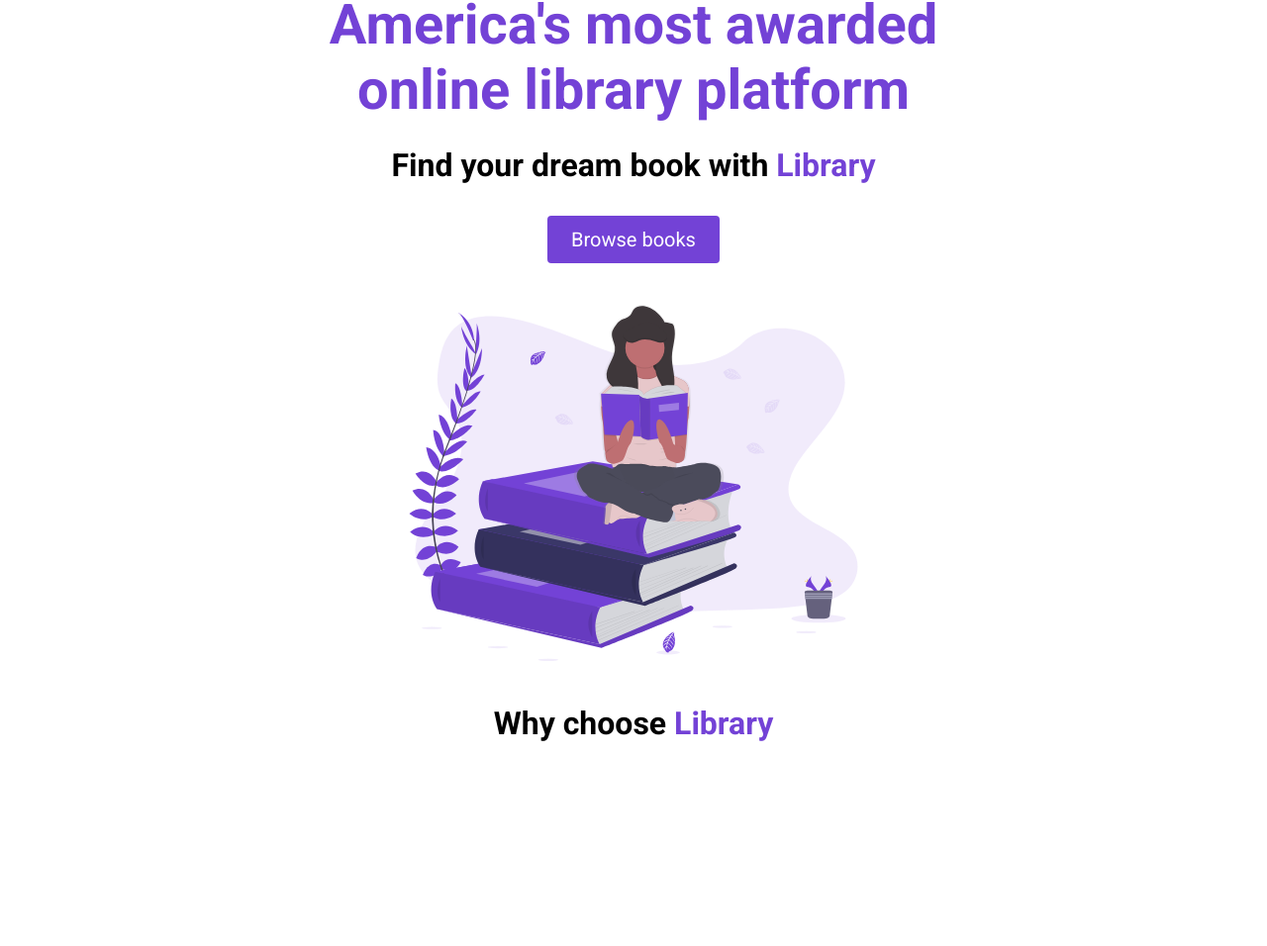
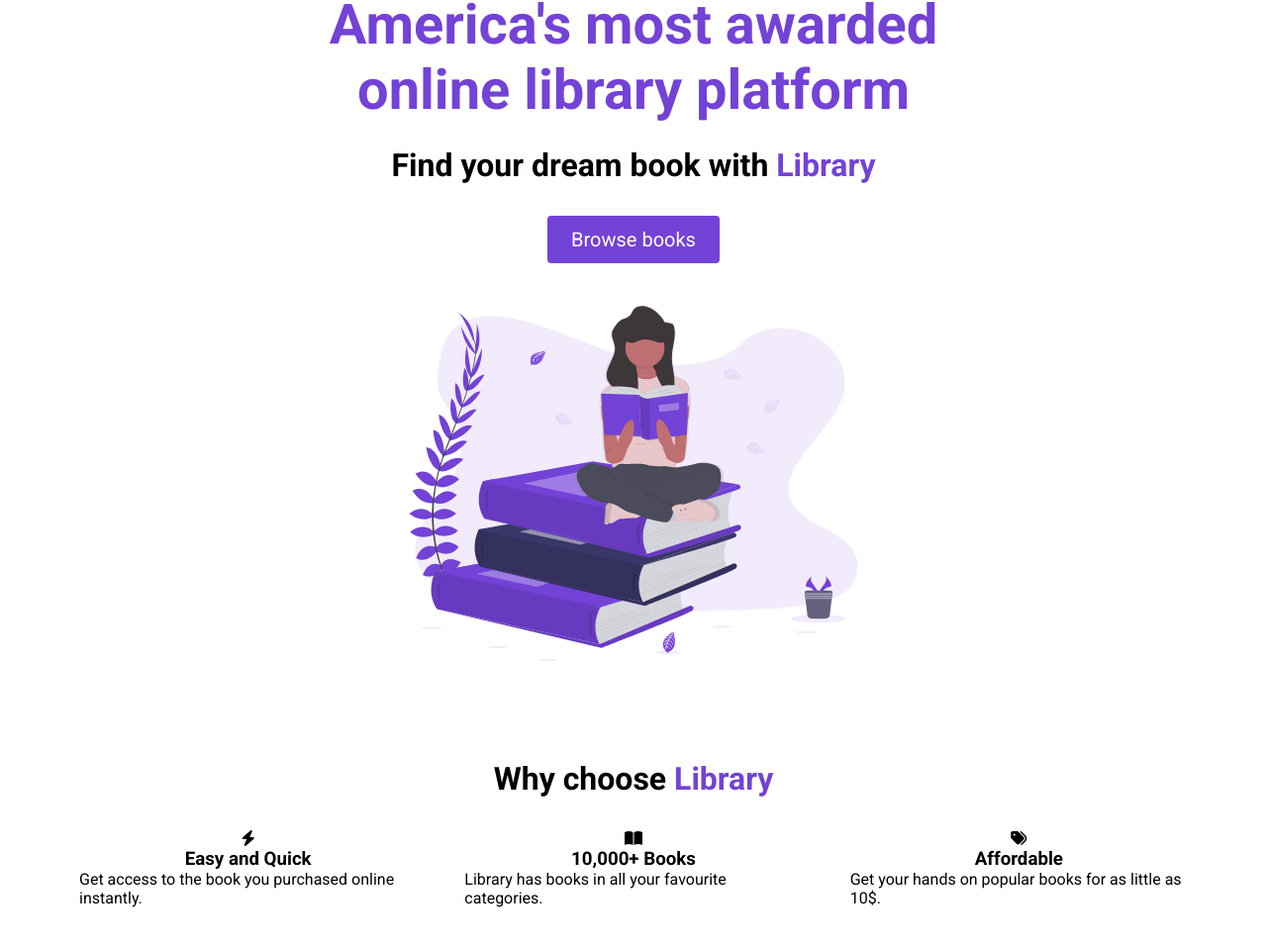
Before and after one commit to HegCoder/Library-Project, a plain HTML site: page index.html in a window 1280 px wide. Shown: the part 88-1044 px from the top of the page at 99% size. Before the commit the page ends 870 px from the top, so only its background shows below. Drawn offline with Linux system fonts and the light colour scheme.

Commit message:
FP-new code

```diff
--- a/index.html
+++ b/index.html
@@ -6,6 +6,7 @@
     <meta name="viewport" content="width=device-width, initial-scale=1.0" />
     <title>Library</title>
     <link rel="stylesheet" href="style.css" />
+    <script src="https://kit.fontawesome.com/c8e4d183c2.js" crossorigin="anonymous "></script>
   </head>
 
   <body>
@@ -41,8 +42,43 @@
                     <h2 class="section__title">
                     Why choose <span class="purple">Library</span>
                     </h2>
+                    <div class="highlight__wrapper">
+                        <div class="highlight">
+                            <div class="highlight__img">
+                                <i class="fas fa-bolt"></i>
+                                </div>
+                                <h3 class="highlight__subtitle">
+                                    Easy and Quick
+                                </h3>
+                                <p class="highlight__para">
+                                    Get access to the book you purchased online instantly.
+                                </p>
+                            </div>
+                        <div class="highlight">
+                            <div class="highlight__img">
+                                <i class="fas fa-book-open"></i>
+                                </div>
+                                <h3 class="highlight__subtitle">
+                                    10,000+ Books
+                                </h3>
+                                <p class="highlight__para">
+                                    Library has books in all your favourite categories.
+                                </p>
+                            </div>
+                        <div class="highlight">
+                            <div class="highlight__img">
+                                <i class="fas fa-tags"></i>
+                                </div>
+                                <h3 class="highlight__subtitle">
+                                    Affordable
+                                </h3>
+                                <p class="highlight__para">
+                                    Get your hands on popular books for as little as 10$.
+                                </p>
+                            </div>
+                        </div>
+                    </div>
                 </div>
-            </div>
         </section>
 
         <section id="features">
--- a/style.css
+++ b/style.css
@@ -129,4 +129,33 @@ button:active {
     padding: 20px;
 }
 
-/* HIGHLIGHTS */
+
+.container {
+padding: 56px;
+}
+
+.row {
+width: 100%;
+max-width: 1200px;
+margin: 0 auto;
+}
+
+
+/*
+
+HIGHLIGHTS
+
+*/
+
+.highlight__wrapper {
+    display: flex;
+}
+
+.highlight {
+    padding: 0 24px;
+    width: calc(100% / 3);
+    display: flex;
+    align-items: center;
+    justify-content: center;
+    flex-direction: column;
+}
```
